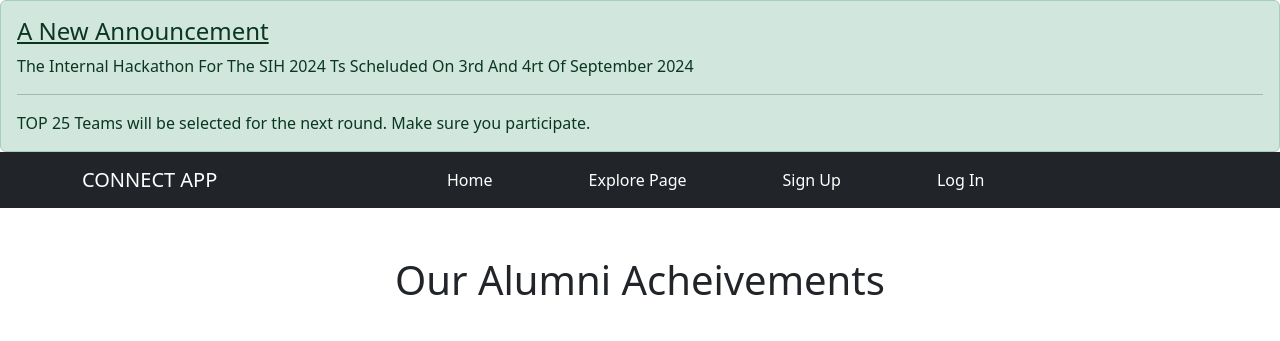
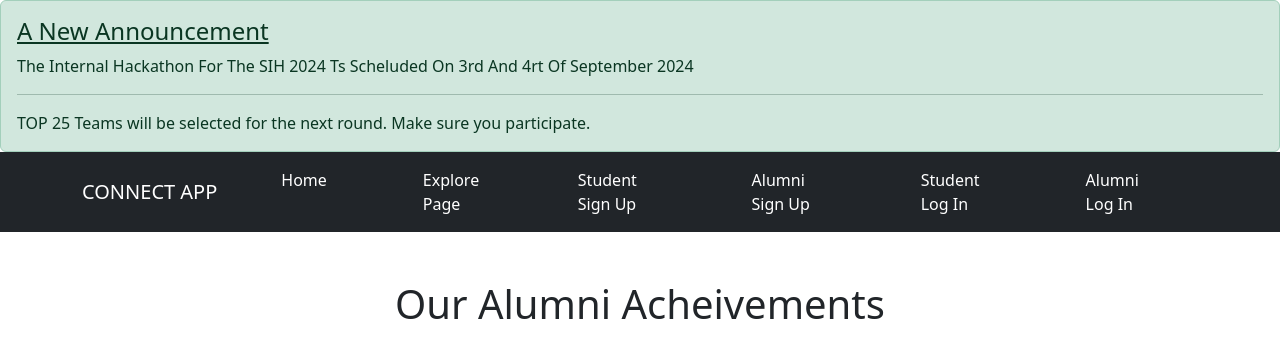
Before and after one commit to mallurivikas/sih, a plain HTML site: page index.html in a window 1280 px wide. Shown: the top 341 px of the page. Drawn offline with nearby package versions, Linux system fonts and the light colour scheme.

Commit message:
Update index.html

```diff
--- a/index.html
+++ b/index.html
@@ -65,10 +65,16 @@
                             <a class="nav-link px-5" href="./explore.html">Explore Page</a>
                         </li>
                         <li class="nav-item">
-                            <a class="nav-link px-5" href="signup.html">Sign Up</a>
+                            <a class="nav-link px-5" href="./student_signup.html"> Student Sign Up</a>
                         </li>
                         <li class="nav-item">
-                            <a class="nav-link px-5" href="./login.html">Log In</a>
+                            <a class="nav-link px-5" href="./alumni_signup.html">Alumni Sign Up</a>
+                        </li>
+                        <li class="nav-item">
+                            <a class="nav-link px-5" href="./student_login.html"> Student Log In</a>
+                        </li>
+                        <li class="nav-item">
+                            <a class="nav-link px-5" href="./alumni_login.html">Alumni Log In</a>
                         </li>
                     </ul>
                 </div>
```
